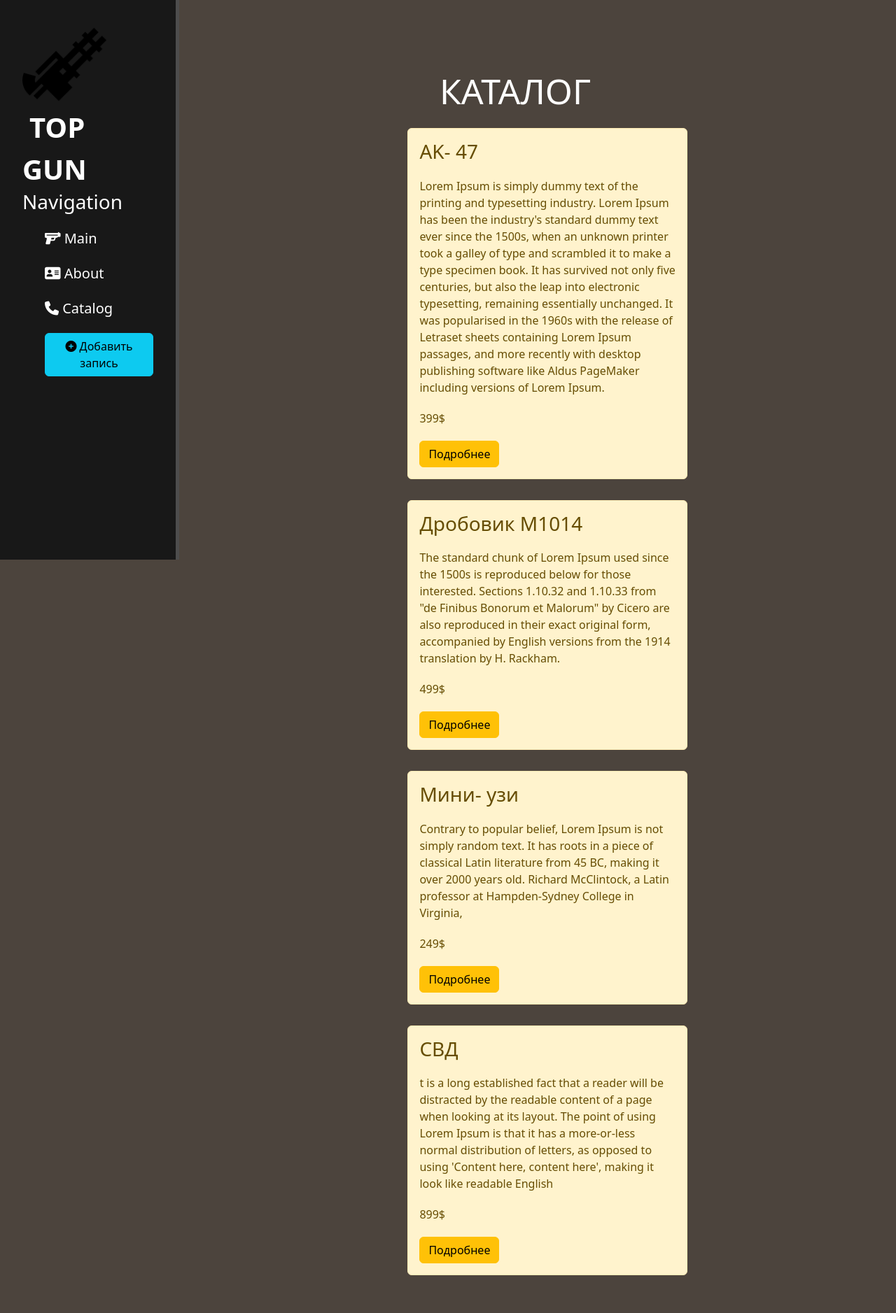
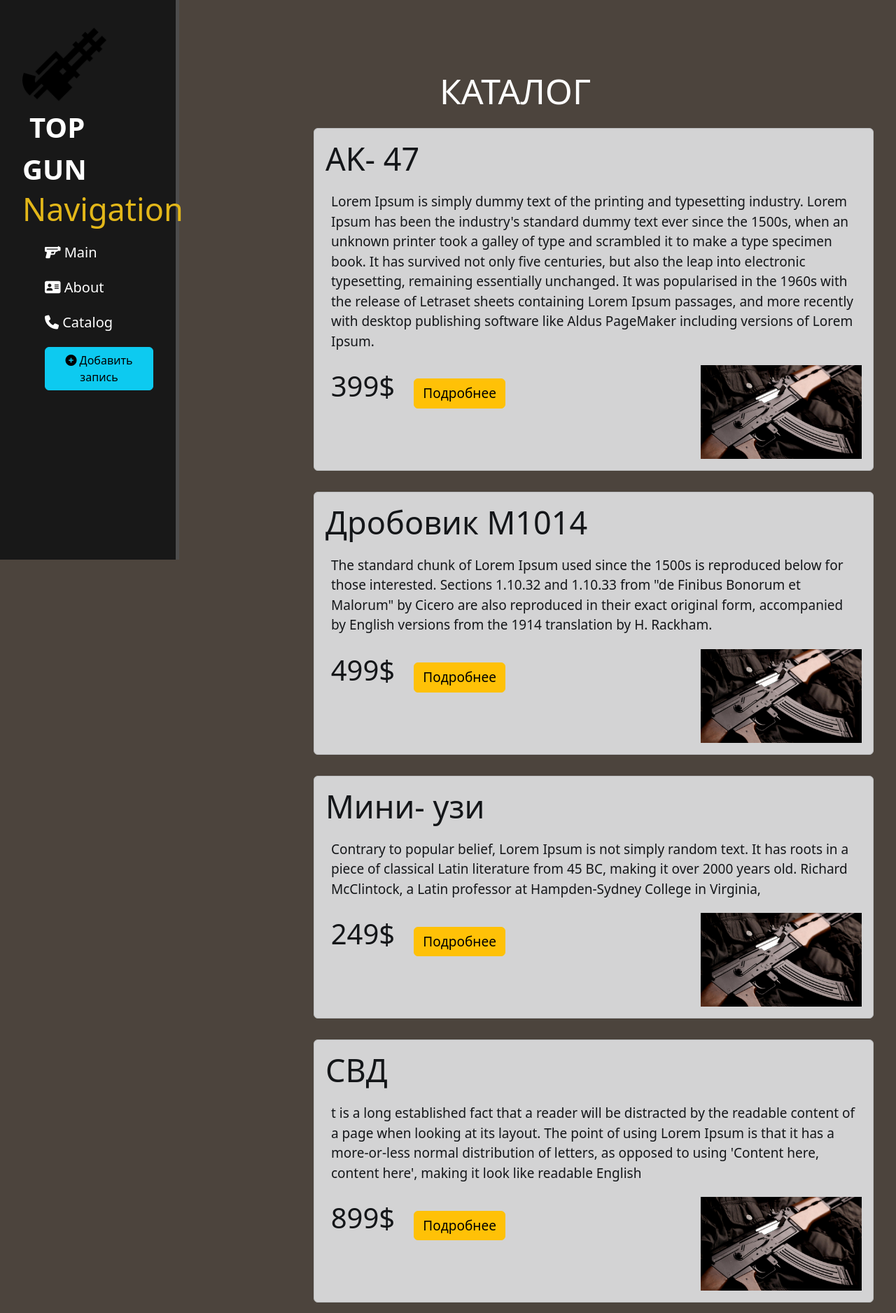
Before and after one commit to OVERDOZZZE/Ddjango_online_store, a Django app: page /catalog/ in a window 1280 px wide. Shown: the whole page at 70% size. Before the commit the page ends 1823 px from the top, so only its background shows below. Run offline with Django 4.2, Linux system fonts and the light colour scheme; data comes from the database, SQL or seed files in the repository.

Commit message:
Final pre version 1.1

```diff
--- a/nurdan/catalog/models.py
+++ b/nurdan/catalog/models.py
@@ -13,3 +13,5 @@ class Catalog(models.Model):
 
     # def get_absolute_url(self):
     #     return f'/catalog{self.id}'
+
+from django.db import models
--- a/nurdan/catalog/templates/catalog/catalog.html
+++ b/nurdan/catalog/templates/catalog/catalog.html
@@ -1,15 +1,18 @@
 {% extends 'main/layout.html'%}
+{% load static %}
 
 {% block content %}
     <div class="features" >
     <h1>КАТАЛОГ</h1>
     {% if catalog %}
         {% for i in catalog %}
-            <div class="alert alert-warning">
+            <div class="alert alert-dark">
                 <h3>{{ i.title }}</h3>
                 <p>{{ i.description }}</p>
-                <p>{{ i.price }}$</p>
+                <p2>{{ i.price }}$</p2>
                 <a href="{% url 'catalog-detail' i.id %}" class="btn btn-warning">Подробнее</a>
+                <img src="{% static 'catalog/img/ak47.jpg' %}" alt="alternative" title="Текст при наведении курсора" />
+
             </div>
             {% endfor %}
         {% else %}
--- a/nurdan/main/static/main/css/main2.css
+++ b/nurdan/main/static/main/css/main2.css
@@ -33,7 +33,7 @@ aside ul li {
 }
 
 aside ul li:hover, aside ul a:hover {
-    color: red;
+    color: orange;
     text-decoration: none;
     transform: scale(1.05);
 }
@@ -47,14 +47,14 @@ main .features {
 }
 
 main .features h1 {font-size: 50px;}
-main .features p {max-width: 400px; margin: 20px auto}
+main .features p {max-width: 800px; margin: 20px auto}
 
 
-.alert-warning {
+.alert-dark {
     float: left;
     clear: both;
-    width: 400px;
-    margin: 15px 34%;
+    width: 800px;
+    margin: 15px 20%;
     text-align: left;
 }
 
@@ -63,3 +63,35 @@ form {
     width: 500px;
     margin-top: 50px;
 }
+
+
+main img {
+    width: 230px;
+    float: right;
+}
+
+h3 {
+    font-size: 45px
+}
+
+p {
+    font-size: 19px;
+    width: 750px
+}
+
+p2 {
+    font-size: 40px;
+    text-align: right;
+    width: 750px;
+    margin: 15px 1%
+}
+
+.btn-warning {
+    font-size: 19px;
+    margin: 15px 2%;
+}
+
+
+aside h3 {
+    color: #e3b719
+}
```
Also changed, not shown: nurdan/catalog/static/catalog/img/ak47.jpg (renamed from nurdan/catalog/static/img/ak47.jpg), 1 other file.
